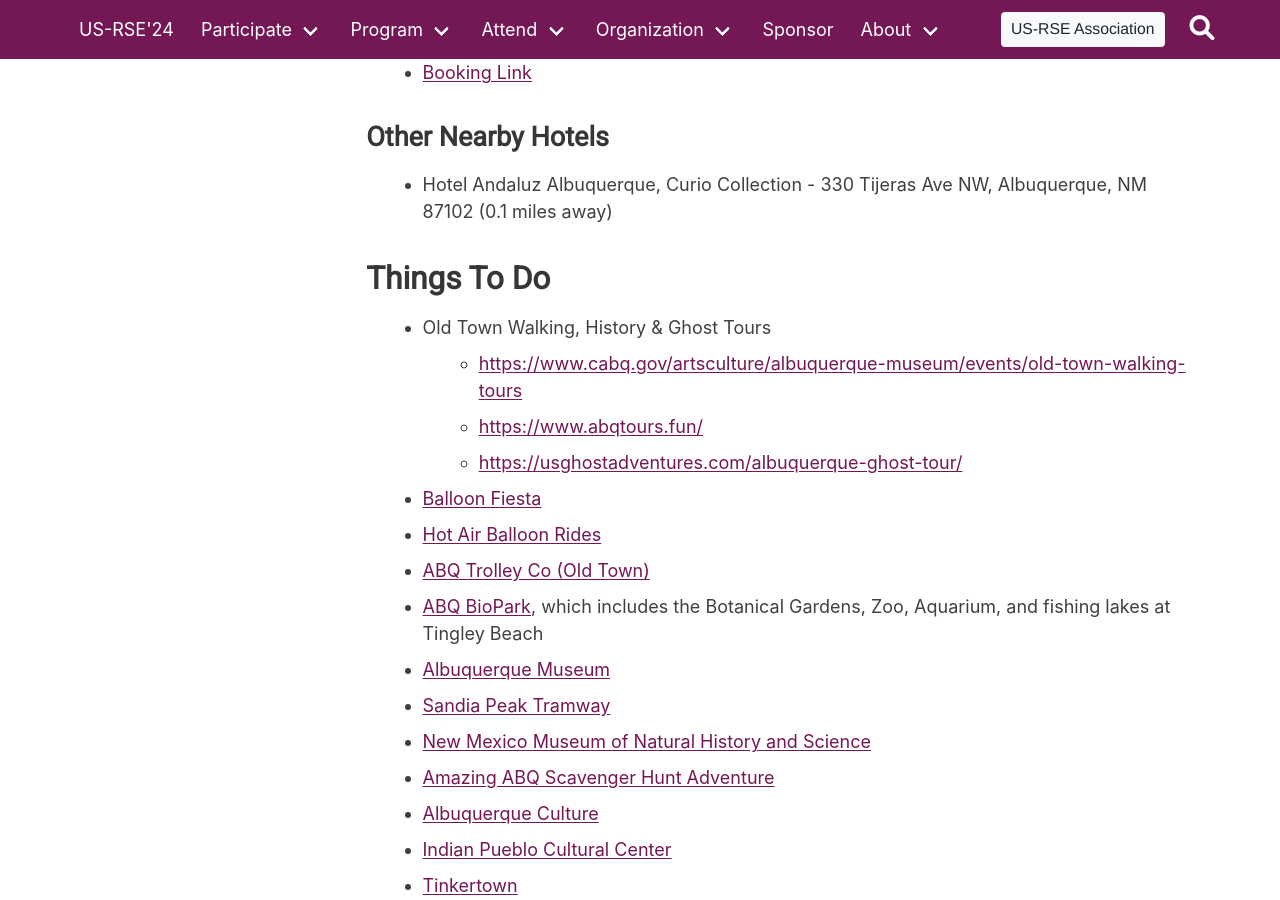
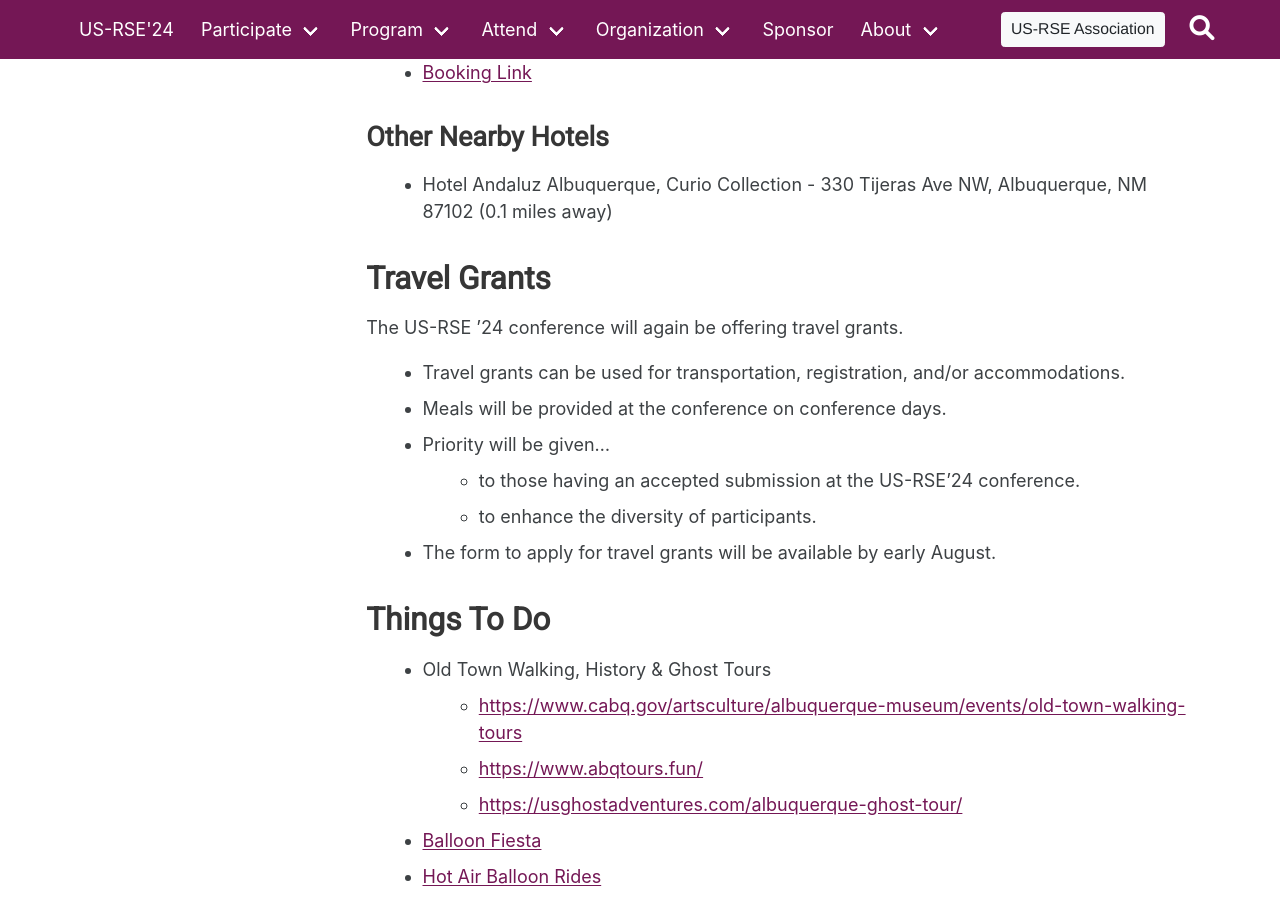
Before and after one commit to USRSE/usrse24, a Jekyll site: the page built from pages/attend/travel.md, in a window 1280 px wide and 900 px high, scrolled down 788 px. Built offline with Jekyll 4.4.1, drawn with Linux system fonts in a browser that asks for light colours; a style sheet for code colours, icons or effects is not loaded.

Commit message:
addint travel grant information

```diff
--- a/pages/attend/travel.md
+++ b/pages/attend/travel.md
@@ -37,6 +37,17 @@
 
 - Hotel Andaluz Albuquerque, Curio Collection - 330 Tijeras Ave NW, Albuquerque, NM 87102 (0.1 miles away)
 
+## Travel Grants
+
+The US-RSE ’24 conference will again be offering travel grants.
+
+- Travel grants can be used for transportation, registration, and/or accommodations.
+- Meals will be provided at the conference on conference days.
+- Priority will be given...
+  - to those having an accepted submission at the US-RSE’24 conference.
+  - to enhance the diversity of participants.
+- The form to apply for travel grants will be available by early August.
+
 ## Things To Do
 
 - Old Town Walking, History & Ghost Tours
```
